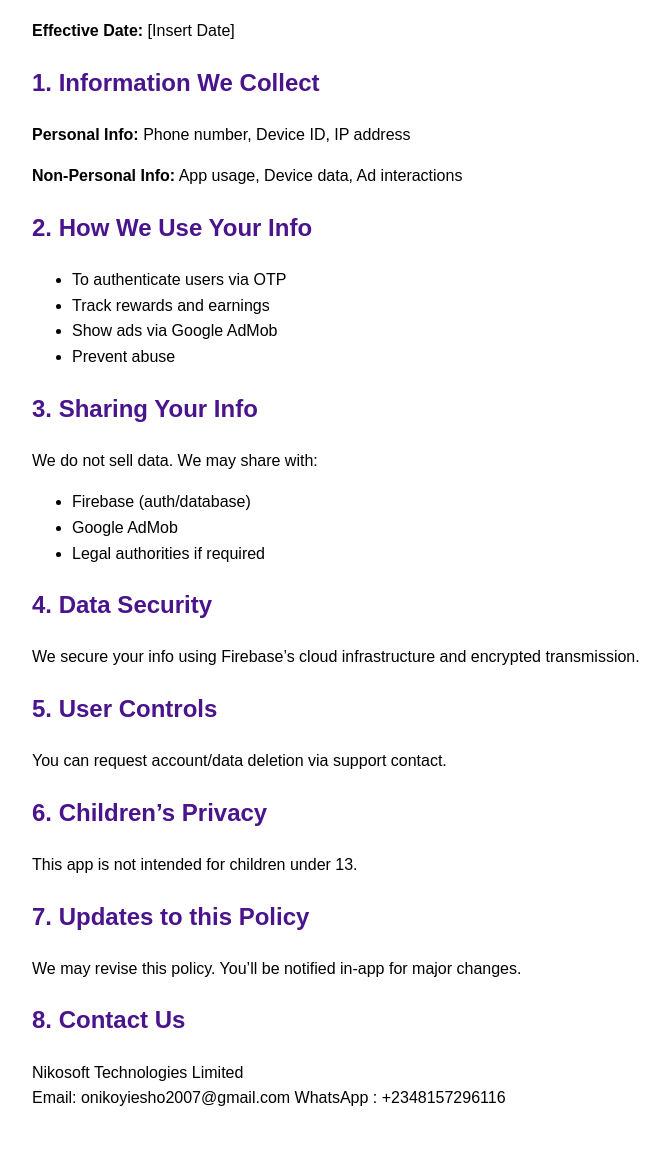
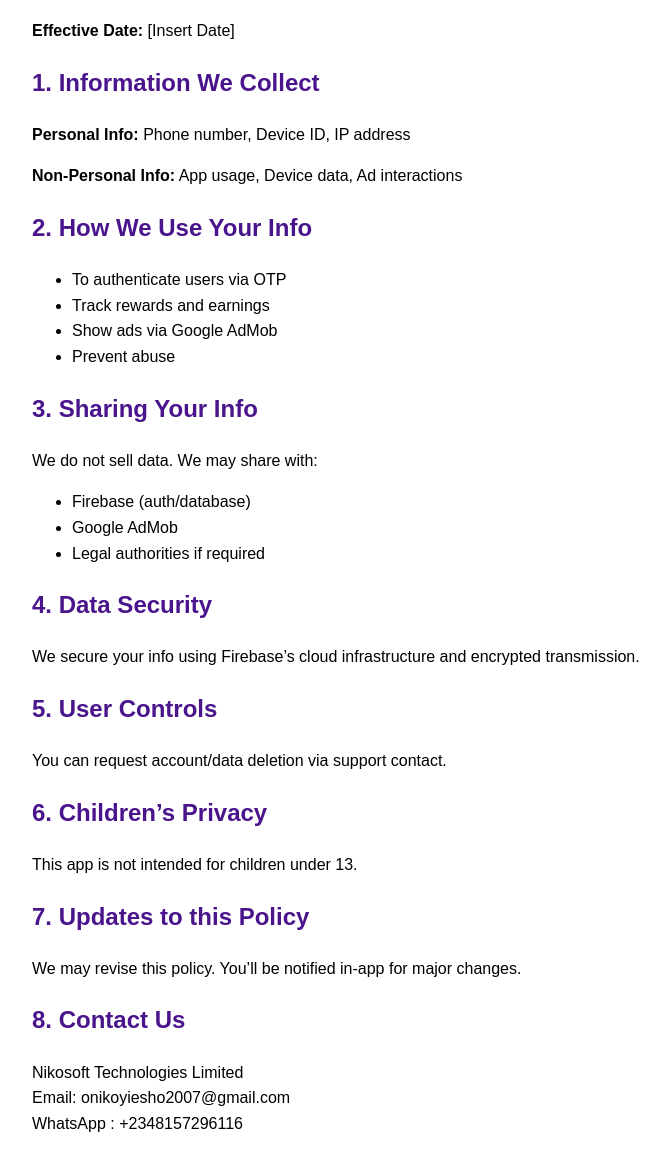
Before and after one commit to Onikoyi/naija-rewards-privacy, a plain HTML site: page index.html in a window 1280 px wide. Shown: the part 96-1266 px from the top of the page, without its empty margins (208-878 px from the left). Before the commit the page ends 1243 px from the top, so only its background shows below. Drawn offline with Linux system fonts and the light colour scheme.

Commit message:
Update index.html

```diff
--- a/index.html
+++ b/index.html
@@ -48,7 +48,7 @@
   <h2>8. Contact Us</h2>
   <p>
     Nikosoft Technologies Limited<br>
-    Email: onikoyiesho2007@gmail.com
+    Email: onikoyiesho2007@gmail.com<br>
     WhatsApp : +2348157296116
   </p>
 </body>
```
